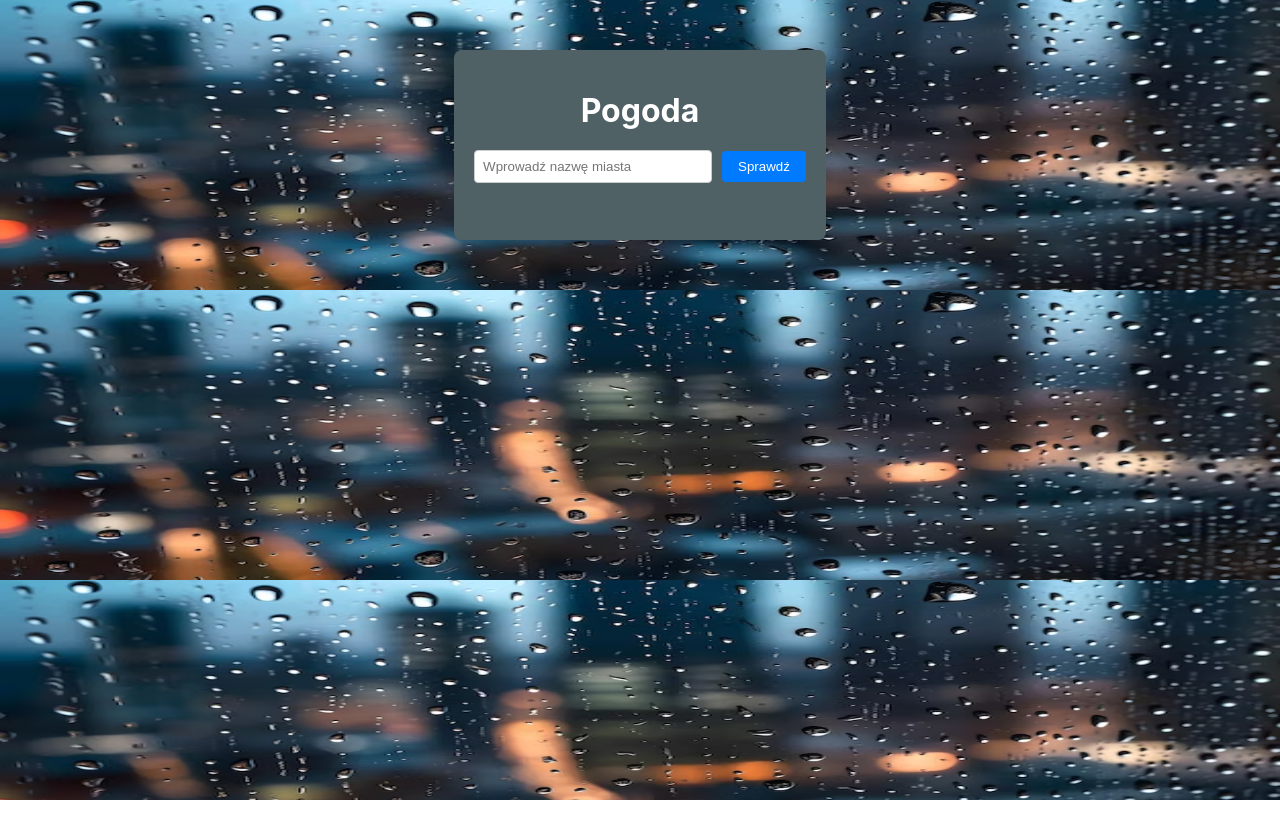
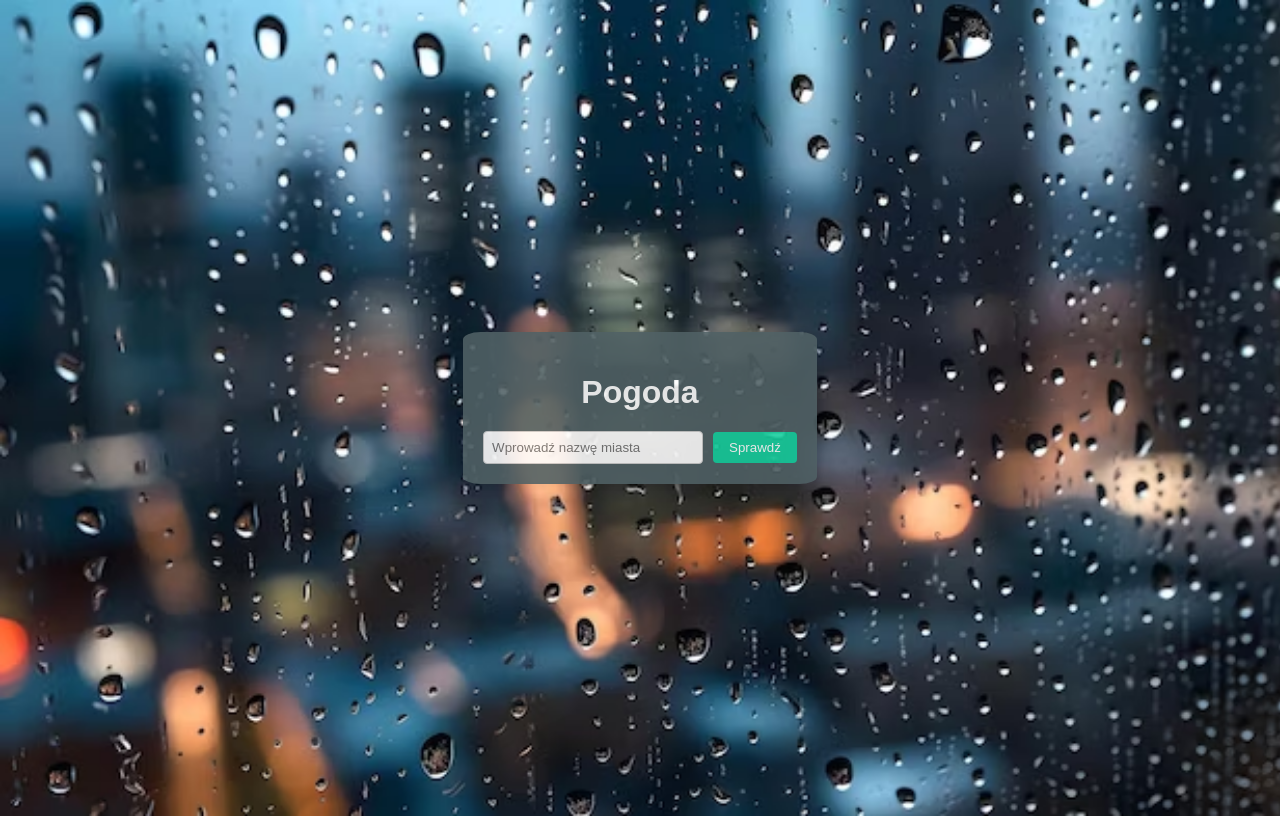
Before and after one commit to AndriiStafiniak/weather-app-react, a React (Create React App) app: page / in a window 1280 px wide. Built offline with nearby package versions, Linux system fonts and the light colour scheme.

Commit message:
update css , readme, App.js

```diff
--- a/src/App.css
+++ b/src/App.css
@@ -1,21 +1,25 @@
 body {
+   background-image: url(../public/backround.avif);
+   background-size: cover;
    display: flex;
    justify-content: center;
    align-items: center;
-   background-image: url(../public/backround.avif);
-   background-size: cover;
-   background-repeat: round;
+   position: relative;
+   height: 100vh;
+   background-repeat: no-repeat;
+
 
 }
 
 .container {
-   min-height: 150px;
+
    color: #ffffff;
    margin: 0 auto;
    max-width: 400px;
    padding: 20px;
    background-color: #506165;
-   border-radius: 8px;
+   opacity: 88%;
+   border-radius: 5%;
    box-shadow: 0 0 10px rgba(0, 0, 0, 0.1);
 }
 
@@ -41,7 +45,7 @@ h1 {
 
 .submit-button {
    padding: 8px 16px;
-   background-color: #007bff;
+   background-color: #16d09f;
    color: #fff;
    border: none;
    border-radius: 4px;
--- a/src/App.js
+++ b/src/App.js
@@ -1,29 +1,25 @@
-import React, { useState } from "react";
+import { useState } from "react";
 import axios from "axios";
 import WeatherForm from "./components/WeatherForm";
 import WeatherInfo from "./components/WeatherInfo";
 import SunriseSunset from "./components/SunriseSunset";
 import WindInfo from "./components/WindInfo";
 import "./App.css";
+
 const WeatherApp = () => {
   const [weatherData, setWeatherData] = useState(null);
-  const [showMessage, setShowMessage] = useState(false);
-  const API_KEY = "668730bb0fd34e0e2f50c518e7230127"
-
+  const API_KEY = "668730bb0fd34e0e2f50c518e7230127";
 
   const fetchWeatherData = async (city) => {
     try {
-      if (city.toLowerCase() === "skala podilska") {
+      setWeatherData(null);
 
-        setWeatherData(null);
-        setShowMessage(true);
-        return;
-      }
+
       const response = await axios.get(
         `https://api.openweathermap.org/data/2.5/weather?q=${city}&appid=${API_KEY}&units=metric&lang=pl`
       );
       setWeatherData(response.data);
-      setShowMessage(false);
+
     } catch (error) {
       console.error("Error fetching weather data: ", error);
     }
@@ -43,8 +39,6 @@ const WeatherApp = () => {
           <WindInfo windSpeed={weatherData.wind.speed} />
           <p>Data: {new Date().toLocaleDateString()}</p>
         </div>
-      ) : showMessage ? (
-        <p className="no-data">Cześć Ola, nikt nie wie jaka jest pogoda w twojej wiosce.</p>
       ) : null}
     </div>
   );
--- a/src/index.css
+++ b/src/index.css
@@ -1,15 +1,14 @@
-body {
-  margin: 50px;
-  font-family: -apple-system, BlinkMacSystemFont, 'Segoe UI', 'Roboto', 'Oxygen',
-    'Ubuntu', 'Cantarell', 'Fira Sans', 'Droid Sans', 'Helvetica Neue',
-    sans-serif;
-  -webkit-font-smoothing: antialiased;
-  -moz-osx-font-smoothing: grayscale;
-
+html {
+  box-sizing: border-box;
 }
 
+*,
+::after,
+::before {
+  box-sizing: inherit;
+}
 
-code {
-  font-family: source-code-pro, Menlo, Monaco, Consolas, 'Courier New',
-    monospace;
+body {
+  font-family: 'Montserrat', sans-serif;
+  background-color: #eee
 }
```
Also changed, not shown: public/screen.png (added), 1 other file (tests, documents, lock files or other folders).
